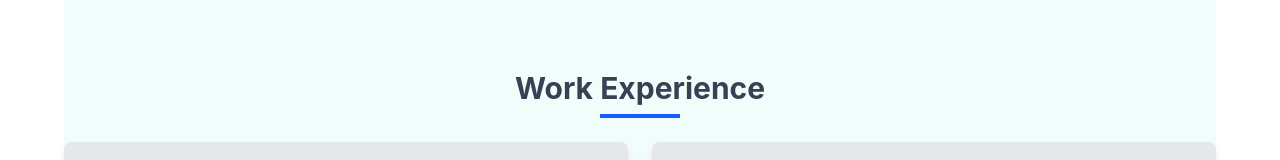
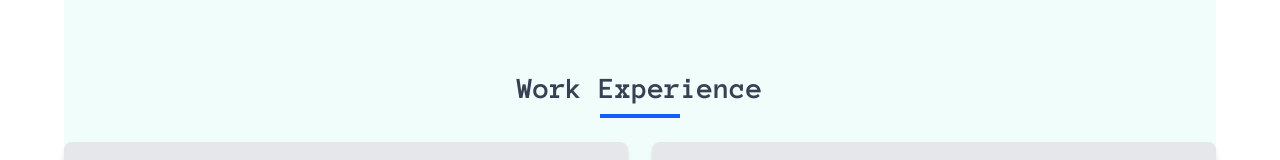
Before and after one commit to Nathan-Fassler/nathan-fassler.github.io, a React (Vite) app in the folder portfolio-app/: page / in a window 1280 px wide. Shown: the part 410-570 px from the top of the page. Built offline with nearby package versions, Linux system fonts and the light colour scheme.

Commit message:
#20 imported fonts from google fonts and tested

```diff
--- a/portfolio-app/src/components/SectionHeader.tsx
+++ b/portfolio-app/src/components/SectionHeader.tsx
@@ -7,7 +7,7 @@ interface SectionHeaderProps {
 const SectionHeader: React.FC<SectionHeaderProps> = ({ title }) => {
   return (
     <div className="text-center">
-      <h2 className="text-3xl font-bold text-gray-700 mb-2">
+      <h2 className="text-3xl font-bold text-gray-700 mb-2 font-['Anonymous_Pro']">
         {title}
       </h2>
       <div className="w-20 h-1 bg-blue-600 mx-auto mb-6"></div>
--- a/portfolio-app/src/index.css
+++ b/portfolio-app/src/index.css
@@ -1,4 +1,8 @@
+@import url('https://fonts.googleapis.com/css2?family=Anonymous+Pro:wght@400;700&display=swap');
 @import "tailwindcss";
+
+
+
 :root {
   font-family: Inter, system-ui, Avenir, Helvetica, Arial, sans-serif;
   line-height: 1.5;
```
